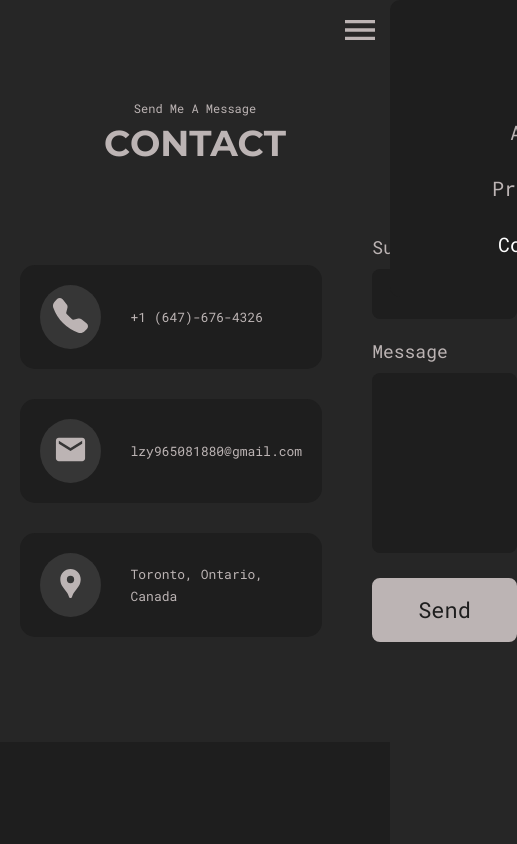
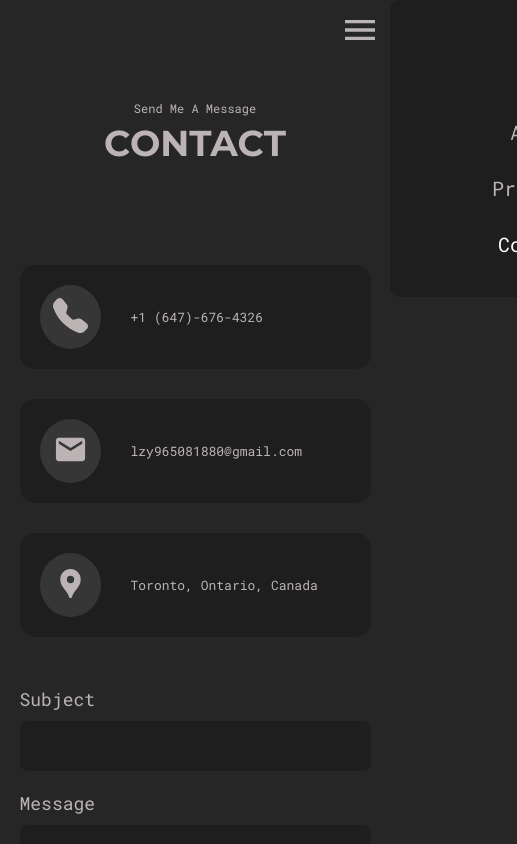
Before and after one commit to RoyLizhiyu/portfolio, a React (Create React App) app: page /contact in a window 390 px wide. Shown: the top 844 px of the page, 517 px wide, since content can reach past the window. Built offline with nearby package versions, Linux system fonts and the light colour scheme.

Commit message:
contact page now responsive on mobile

```diff
--- a/src/pages/Contact.js
+++ b/src/pages/Contact.js
@@ -77,6 +77,12 @@ const ContactStyle = styled.div`
         text-align: center;
         cursor: pointer;
     }
+
+    @media only screen and (max-width:768px){
+      .main{
+        flex-direction: column;
+      }
+    }
 `
 
 function Contact() {
```
